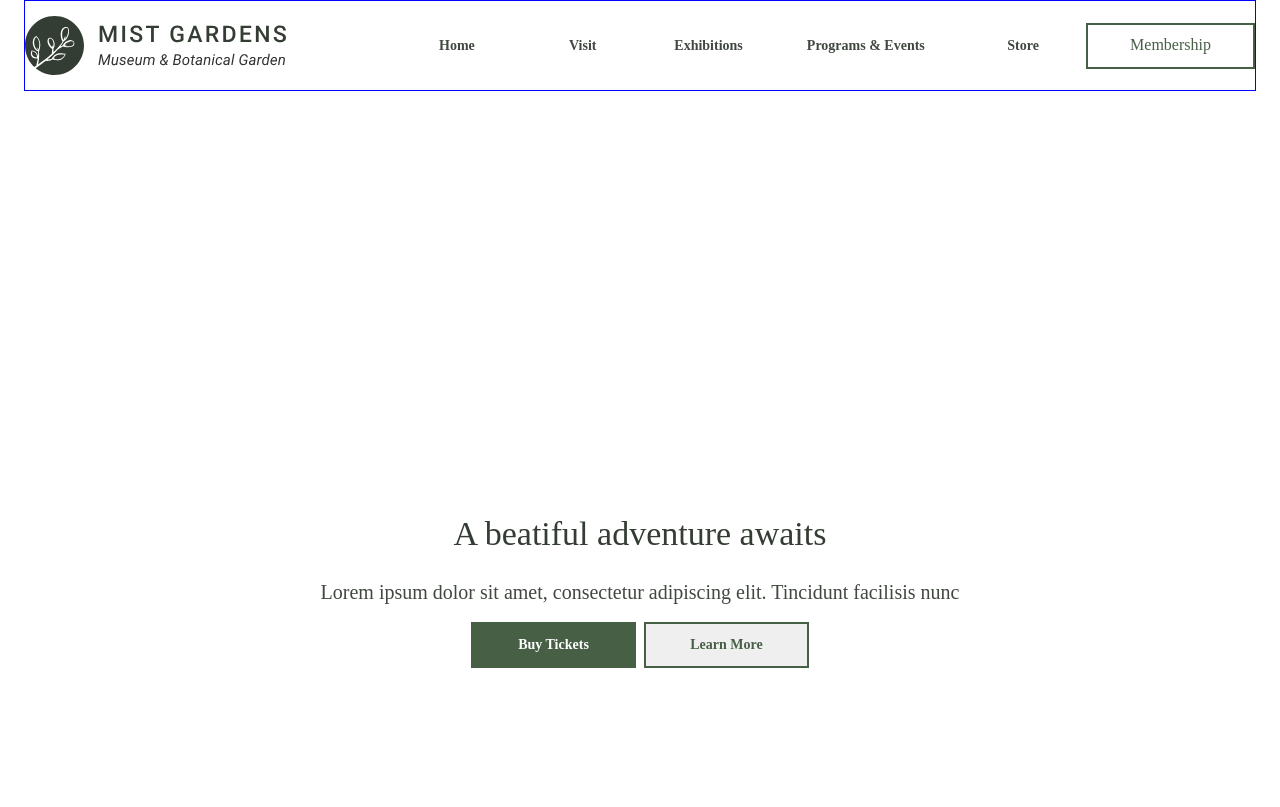
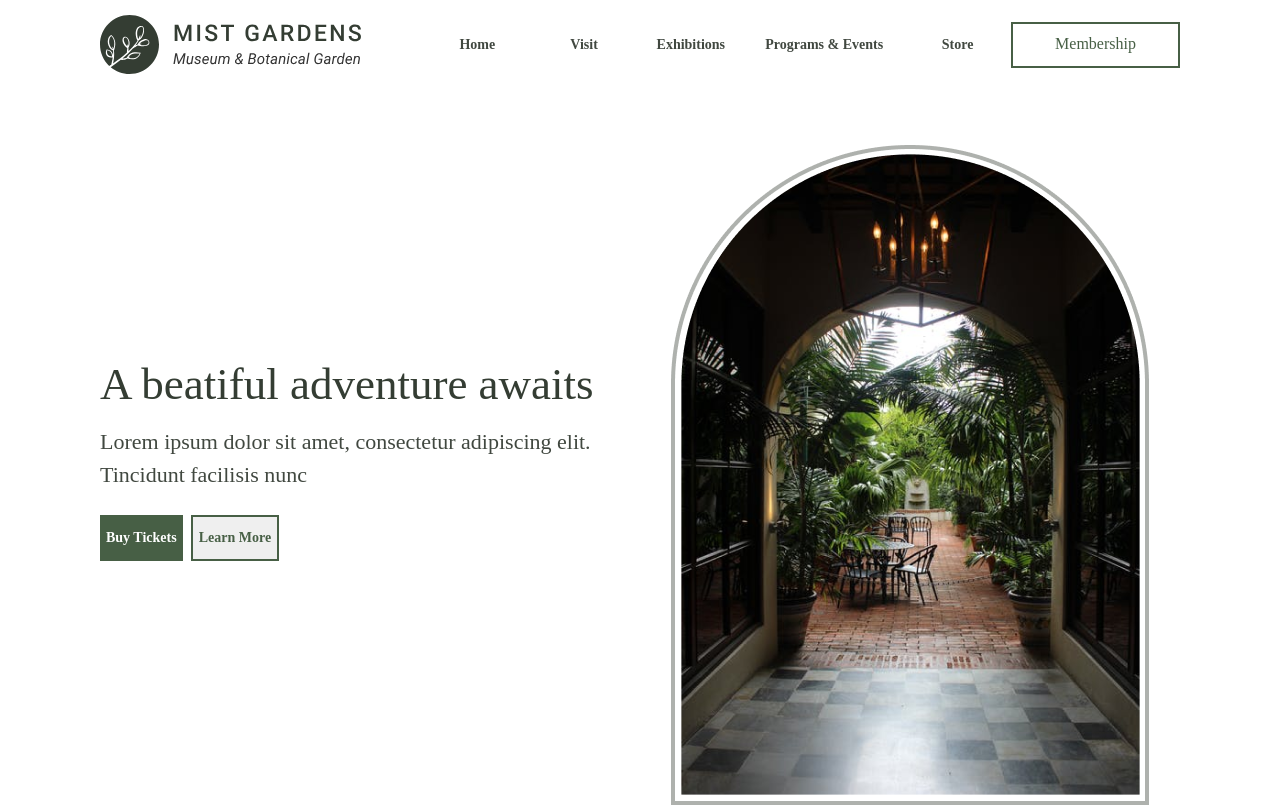
Before and after one commit to hrytsenko92/Botanical-Garden, a plain HTML site: page index.html in a window 1280 px wide. Shown: the top 807 px of the page. Drawn offline with Linux system fonts and the light colour scheme; a script that the page names is missing.

Commit message:
add intro block

```diff
--- a/style/common.css
+++ b/style/common.css
@@ -11,21 +11,21 @@
 }
 
 .body-wrapper {
+    max-width: 1400px;
     margin: 0 auto;
-    position: relative;
 }
 .body-wrapper .main {
-
+    margin: 0 16px;
 }
 
 @media screen and (min-width: 992px) {
-    .body-wrapper {
-        margin: 0 24px;
+    .body-wrapper .main {
+        margin: 0 50px;
     }
 }
 
-@media screen and (min-width: 1400px) {
-    .body-wrapper {
-        margin: 0 99px;
+@media screen and (min-width: 1140px) {
+    .body-wrapper .main {
+        margin: 0 100px;
     }
 }
--- a/style/header.scss
+++ b/style/header.scss
@@ -2,7 +2,6 @@
   .header {
     .container {
       position: relative;
-      border: 1px solid blue;
         .navbar {
           min-height: 80px;
           display: flex;
@@ -215,6 +214,7 @@
   .header {
     .container {
       .navbar {
+        margin: 0 50px;
         .logo {
           max-width: 263px;
           margin: 15px 0;
@@ -257,6 +257,19 @@
           li {
             a {
               color: var(--text-body);
+              &::after {
+                position: absolute;
+                content: "";
+                background-color: var(--text-body);
+                bottom: -5px;
+                left: 0;
+                width: 0%;
+                height: 2px;
+                transition: 0.3s ease all;
+              }
+              &:hover::after {
+                width: 100%;
+              }
             }
           }
           button {
@@ -273,6 +286,16 @@
       }
     }
 
+  }
+}
+
+@media screen and (min-width: 1140px) {
+  .header {
+    .container {
+      .navbar {
+        margin: 0 100px;
+      }
+    }
   }
 }
 
--- a/style/intro.scss
+++ b/style/intro.scss
@@ -2,7 +2,7 @@
   .intro {
     display: grid;
     grid-template-columns: 1fr;
-    grid-template-rows: 0.8fr 1fr;
+    grid-template-rows: auto 1fr;
     justify-content: center;
     align-items: center;
     .info-wrap {
@@ -12,14 +12,13 @@
         flex-flow: column nowrap;
         justify-content: center;
         align-items: center;
-        gap: 15px; /////
       .intro__h1 {
         font-size: 34px;
         line-height: 37px;
         font-weight: 400;
         color: var(--header);
         text-align: center;
-        margin: 10px 0;
+        margin: 26px 0 16px;
       }
       .intro__span {
         font-size: 20px;
@@ -27,15 +26,19 @@
         font-weight: 300;
         color: var(--text-body);
         text-align: center;
+        margin-bottom: 24px;
       }
       .intro__btn-wrap {
-        display: flex;
-        flex-flow: row nowrap;
-        justify-content: space-between;
+        width: 100%;
+        margin-bottom: 56px;
+        display: grid;
+        grid-template-columns: 1fr 1fr;
+        grid-template-rows: 1fr;
         align-items: center;
         gap: 8px;
         button {
-          width: 165px;
+          max-width: 188px;
+          width: 100%;
           height: 46px;
           font-size: 14px;
           line-height: 16px;
@@ -43,10 +46,16 @@
           border: none;
         }
         .intro__buy-btn {
+          grid-column: 1/2;
+          grid-row: 1/2;
+          justify-self: end;
           background-color: var(--primary);
           color: var(--base-white);
         }
         .intro__info-btn {
+          grid-column: 2/3;
+          grid-row: 1/2;
+          justify-self: start;
           border: 2px solid var(--primary);
           color: var(--primary);
         }
@@ -69,3 +78,56 @@
     }
   }
 }
+
+@media screen and (min-width: 744px) {
+  .intro {
+    margin: 0 175px;
+    .info-wrap {
+      .intro__h1 {
+        font-size: 45px;
+        line-height: 49px;
+        font-weight: 400;
+      }
+      .intro__span {
+        font-size: 22px;
+        line-height: 33px;
+        font-weight: 300;
+      }
+    }
+    .image-wrap {
+      padding: 0;
+    }
+  }
+}
+
+@media screen and (min-width: 992px) {
+  .intro {
+    margin: 56px 0 0;
+    grid-template-columns: 1fr 1fr;
+    grid-template-rows: 1fr;
+    justify-content: space-between;
+    align-items: center;
+    .info-wrap {
+      grid-column: 1/2;
+      grid-row: 1/2;
+      align-items: flex-start;
+      .intro__h1 {
+        text-align: start;
+      }
+      .intro__span {
+        text-align: start;
+      }
+      .intro__btn-wrap {
+        grid-template-columns: auto auto;
+        justify-content: start;
+      }
+    }
+    .image-wrap {
+      grid-column: 2/3;
+      grid-row: 1/2;
+      .intro__image {
+        max-width: 478px;
+      }
+    }
+  }
+}
```
Also changed, not shown: style/header.css, style/intro.css, 2 other files.
